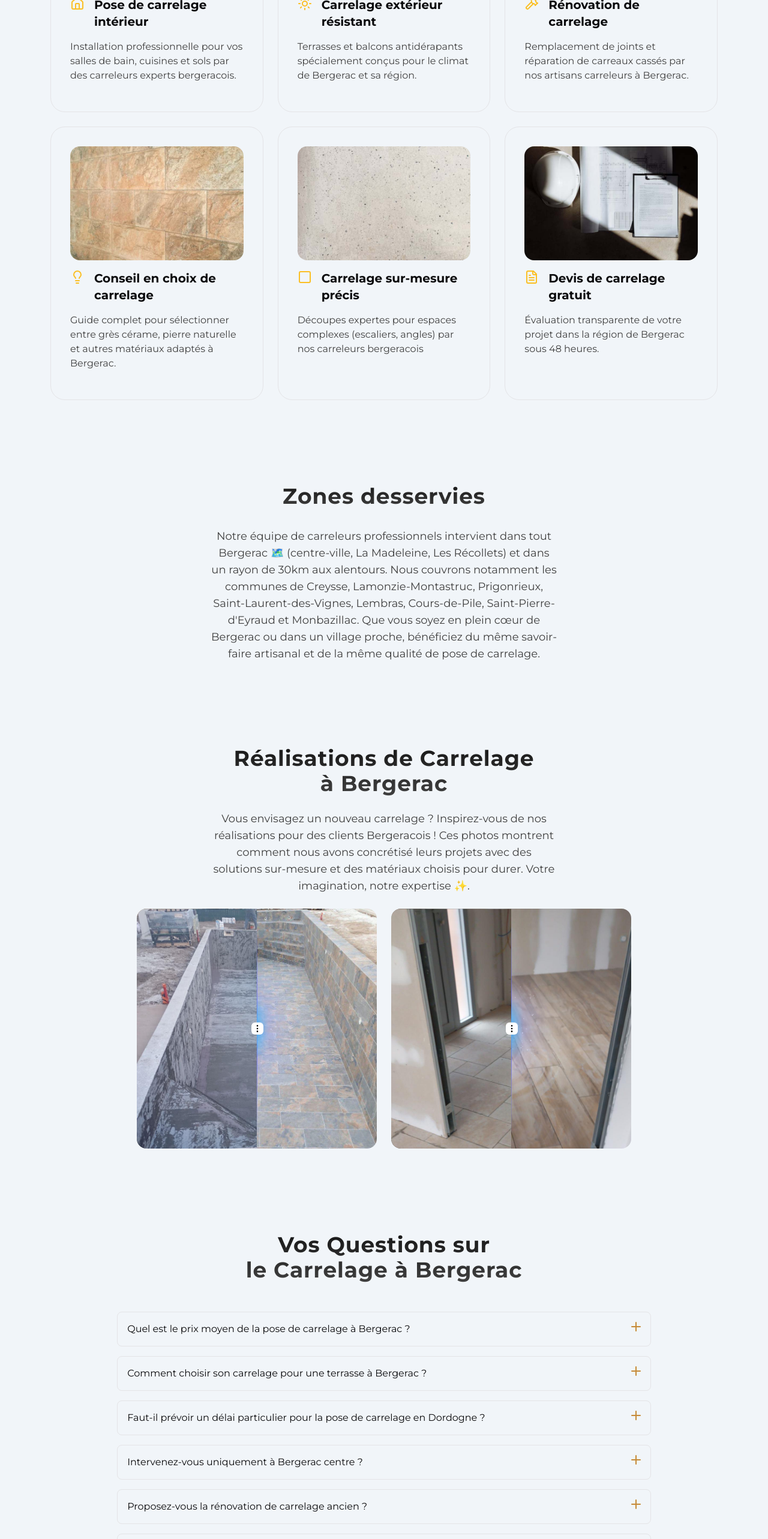
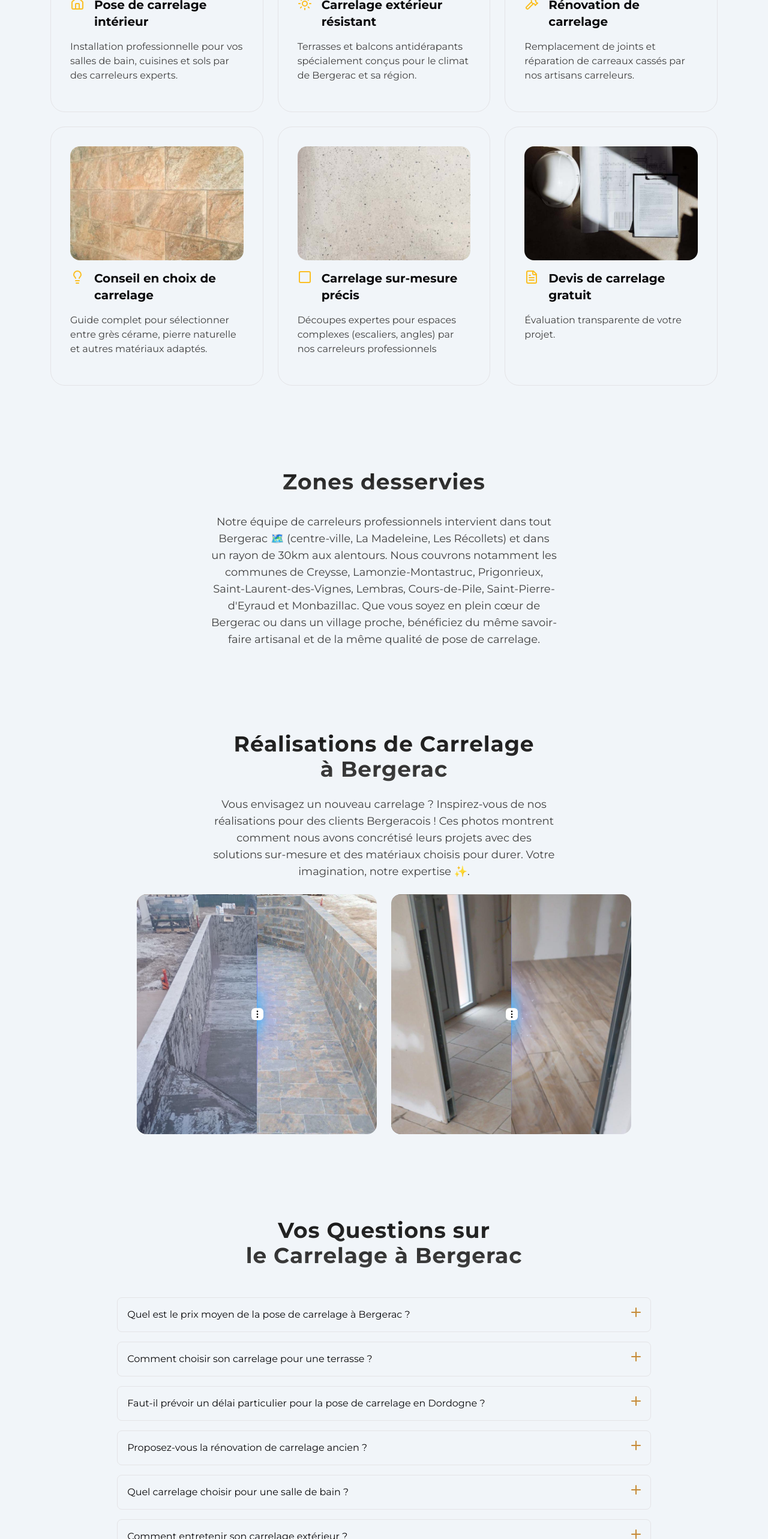
Before and after one commit to mscarrelage24/mscarrelage24, a Next.js app: page /carrelage-bergerac in a window 1280 px wide. Shown: the part 2095-4661 px from the top of the page at 60% size. Built offline with nearby package versions, Linux system fonts and the light colour scheme.

Commit message:
fixing seo

```diff
--- a/components/carrelage-bergerac/Faq.tsx
+++ b/components/carrelage-bergerac/Faq.tsx
@@ -17,7 +17,7 @@ export const faq = [
   },
   {
     id: '1',
-    question: `Comment choisir son carrelage pour une terrasse à Bergerac ?`,
+    question: `Comment choisir son carrelage pour une terrasse ?`,
     answer: `Privilégiez un carrelage antidérapant (R10 minimum) et résistant au gel, essentiel sous le climat périgourdin. Le grès cérame émaillé ou la pierre reconstituée sont excellents pour les terrasses bergeracoises. Nous vous guidons vers les meilleurs matériaux adaptés à votre usage et à l’esthétique de votre maison.`,
   },
   {
@@ -25,34 +25,30 @@ export const faq = [
     question: `Faut-il prévoir un délai particulier pour la pose de carrelage en Dordogne ?`,
     answer: `Oui, surtout pour les chantiers extérieurs. Évitez les périodes de gel hivernal et privilégiez le printemps ou l’été pour les terrasses. À Bergerac, nous adaptons nos interventions aux conditions météorologiques pour garantir une pose durable.`,
   },
-  {
-    id: '3',
-    question: `Intervenez-vous uniquement à Bergerac centre ?`,
-    answer: `Non, nous couvrons Bergerac et toutes les communes dans un rayon de 30km (Prigonrieux, Creysse, Lamonzie-Montastruc, Monbazillac, Saint-Laurent-des-Vignes…). Les déplacements sont inclus dans nos devis pour toute la zone.`,
-  },
+
   {
     id: '4',
     question: `Proposez-vous la rénovation de carrelage ancien ?`,
-    answer: `Absolument. Nous rénovons et réparons les carrelages abîmés, les joints fissurés, et même les sols en tomettes typiques du Périgord. Nous preservons le charme de l’ancien avec des techniques modernes et durables.`,
+    answer: `Absolument. Nous rénovons et réparons les carrelages abîmés, les joints fissurés, et même les sols en tomettes typiques du Périgord. Nous préservons le charme de l’ancien avec des techniques modernes et durables.`,
   },
   {
     id: '5',
-    question: `Quel carrelage choisir pour une salle de bain à Bergerac ?`,
-    answer: `Optez pour un carrelage antidérapant (R9-R10) et imperméable. Le grès cérame est idéal pour les salles de bain bergeracoises grâce à sa résistance à l'humidité. Nous vous conseillons sur les finitions (mat, brillant, aspect pierre) selon vos goûts.`,
+    question: `Quel carrelage choisir pour une salle de bain ?`,
+    answer: `Optez pour un carrelage antidérapant (R9-R10) et imperméable. Le grès cérame est idéal pour les salles de bain grâce à sa résistance à l'humidité. Nous vous conseillons sur les finitions (mat, brillant, aspect pierre) selon vos goûts.`,
   },
   {
     id: '6',
-    question: `Comment entretenir son carrelage extérieur à Bergerac ?`,
+    question: `Comment entretenir son carrelage extérieur ?`,
     answer: `Un nettoyage régulier à l'eau et au savon neutre suffit. Pour éviter la mousse, traitez annuellement avec un produit anti-mousse. Nous recommandons un jointement au ciment polymère pour une meilleure étanchéité face aux pluies périgourdines.`,
   },
   {
     id: '7',
     question: `Quelle est la différence entre carrelage et faïence ?`,
-    answer: `Le carrelage est plus épais et résistant, idéal pour les sols et les pièces humides. La faïence est plus fragile et réservée aux murs. À Bergerac, nous utilisons majoritairement du carrelage pour sa durabilité face au climat local.`,
+    answer: `Le carrelage est plus épais et résistant, idéal pour les sols et les pièces humides. La faïence est plus fragile et réservée aux murs.`,
   },
   {
     id: '8',
-    question: `Acceptez-vous les petits chantiers de carrelage ?`,
+    question: `Acceptez-vous les petits chantiers ?`,
     answer: `Absolument ! Nous intervenons pour des projets de toutes tailles : réparation d'une douche, remplacement de quelques carreaux, ou création d'une terrasse complète. Chaque projet mérite notre expertise d'artisan carreleur.`,
   },
 ];
--- a/components/carrelage-bergerac/QualityServices.tsx
+++ b/components/carrelage-bergerac/QualityServices.tsx
@@ -13,7 +13,7 @@ const QualityServices = () => {
   const servicesTiles = [
     {
       title: 'Pose de carrelage intérieur',
-      text: `Installation professionnelle pour vos salles de bain, cuisines et sols par des carreleurs experts bergeracois.`,
+      text: `Installation professionnelle pour vos salles de bain, cuisines et sols par des carreleurs experts.`,
       imgSrc: '/tiles-page/services/s1.jpg',
       icon: <House className="text-amber-400" />,
     },
@@ -25,25 +25,25 @@ const QualityServices = () => {
     },
     {
       title: 'Rénovation de carrelage',
-      text: `Remplacement de joints et réparation de carreaux cassés par nos artisans carreleurs à Bergerac.`,
+      text: `Remplacement de joints et réparation de carreaux cassés par nos artisans carreleurs.`,
       imgSrc: '/tiles-page/services/s3.jpg',
       icon: <Hammer className="text-amber-400" />,
     },
     {
       title: 'Conseil en choix de carrelage',
-      text: `Guide complet pour sélectionner entre grès cérame, pierre naturelle et autres matériaux adaptés à Bergerac.`,
+      text: `Guide complet pour sélectionner entre grès cérame, pierre naturelle et autres matériaux adaptés.`,
       imgSrc: '/tiles-page/services/s4.jpg',
       icon: <Lightbulb className="text-amber-400" />,
     },
     {
       title: 'Carrelage sur-mesure précis',
-      text: `Découpes expertes pour espaces complexes (escaliers, angles) par nos carreleurs bergeracois`,
+      text: `Découpes expertes pour espaces complexes (escaliers, angles) par nos carreleurs professionnels`,
       imgSrc: '/tiles-page/services/s5.jpg',
       icon: <Square className="text-amber-400" />,
     },
     {
       title: 'Devis de carrelage gratuit',
-      text: `Évaluation transparente de votre projet dans la région de Bergerac sous 48 heures.`,
+      text: `Évaluation transparente de votre projet.`,
       imgSrc: '/tiles-page/services/s6.jpg',
       icon: <FileText className="text-amber-400" />,
     },
```
